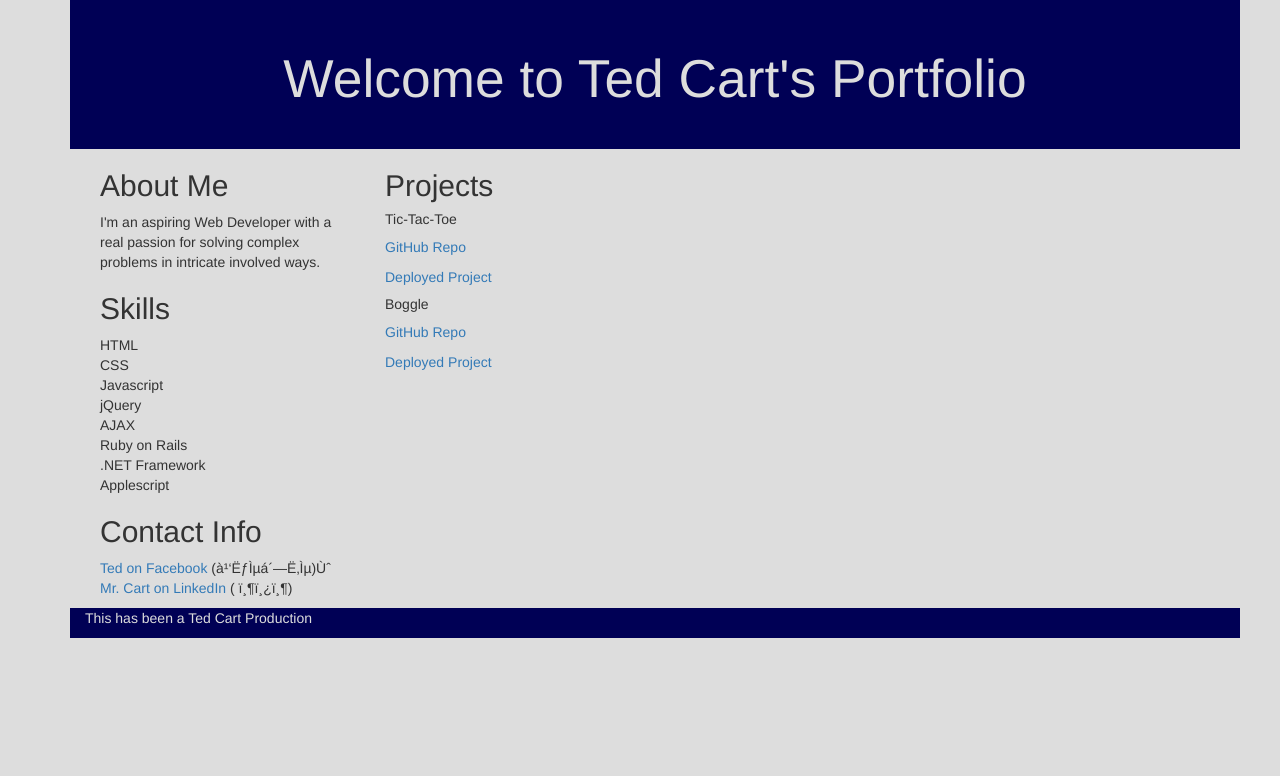
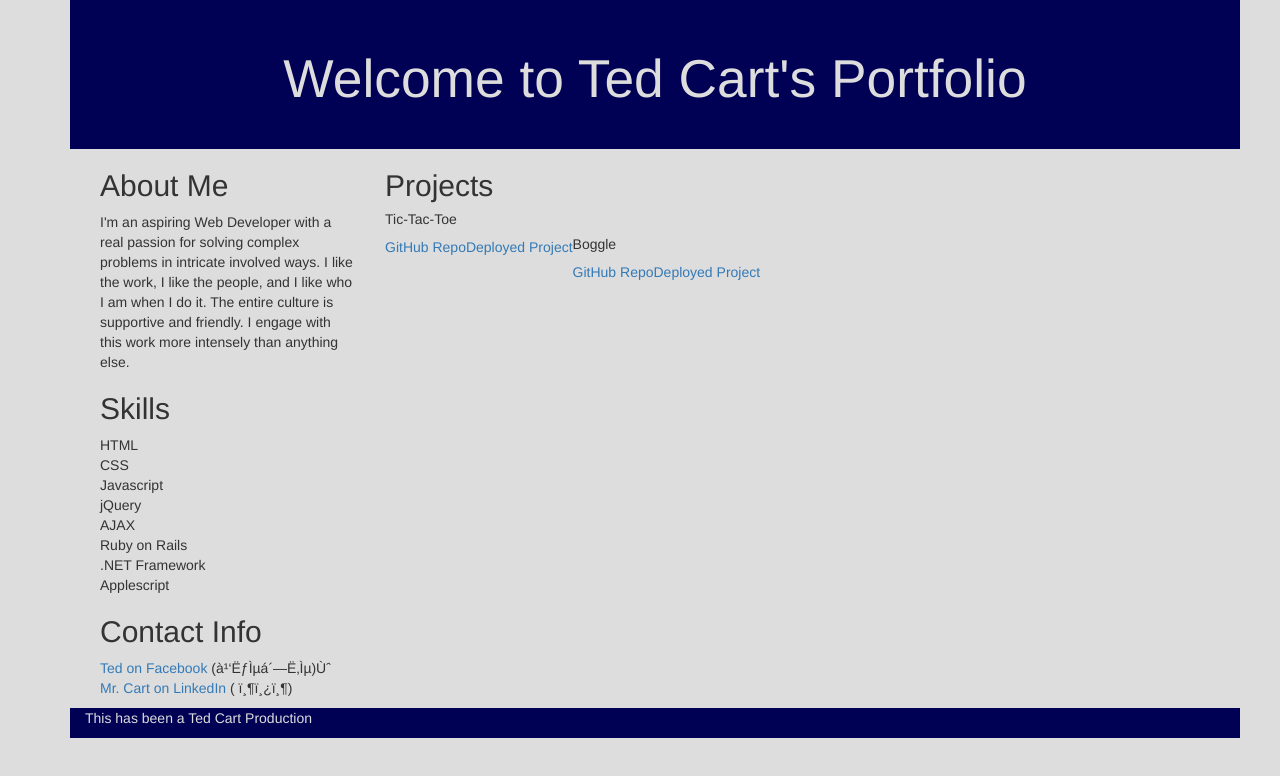
Before and after one commit to TedCart/TedCart.github.io, a website: page index.html in a window 1280 px wide. Drawn offline with nearby package versions, Linux system fonts and the light colour scheme.

Commit message:
Minor style changes

```diff
--- a/index.html
+++ b/index.html
@@ -16,7 +16,7 @@
       <div class="container">
         <div class="col-md-3">
           <h2> About Me </h2>
-          <p> I'm an aspiring Web Developer with a real passion for solving complex problems in intricate involved ways. </p>
+          <p> I'm an aspiring Web Developer with a real passion for solving complex problems in intricate involved ways. I like the work, I like the people, and I like who I am when I do it. The entire culture is supportive and friendly. I engage with this work more intensely than anything else.</p>
           <h2> Skills </h2>
           <p>HTML <br>
             CSS <br>
@@ -36,11 +36,11 @@
         <div class="col-md-9">
           <h2> Projects </h2>
           <h5>Tic-Tac-Toe</h5>
-          <p><a href="https://github.com/TedCart/TicTacToe">GitHub Repo</a></p>
-          <p><a href="https://TedCart.github.io/TicTacToe">Deployed Project</a></p>
+          <p style="float: left;"><a href="https://github.com/TedCart/TicTacToe">GitHub Repo</a></p>
+          <p style="float: left;"><a href="https://TedCart.github.io/TicTacToe">Deployed Project</a></p>
           <h5>Boggle</h5>
-          <p><a href="https://TedCart.github.io/Boggle-Riff">GitHub Repo</a></p>
-          <p><a href="https://TedCart.github.io/Boggle-Riff">Deployed Project</a></p>
+          <p style="float: left;"><a href="https://TedCart.github.io/Boggle-Riff">GitHub Repo</a></p>
+          <p style="float: left;"><a href="https://TedCart.github.io/Boggle-Riff">Deployed Project</a></p>
           <!-- <h2> Resume </h2>
           <p>Lorem ipsum</p> -->
         </div>
```
